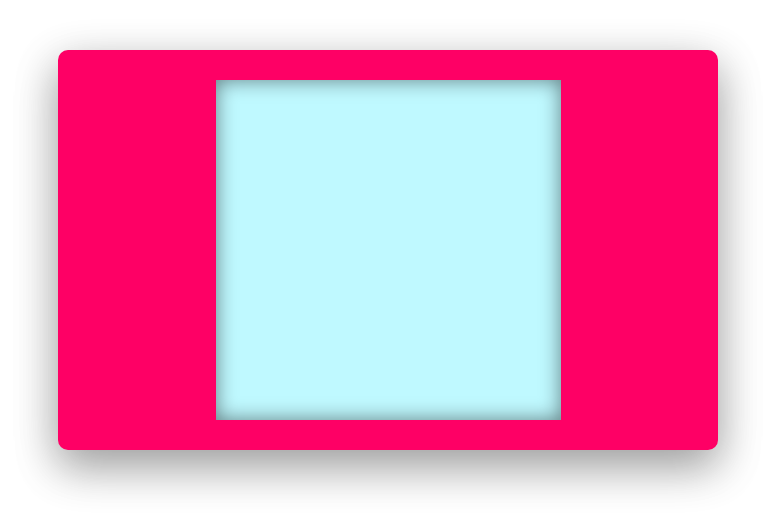
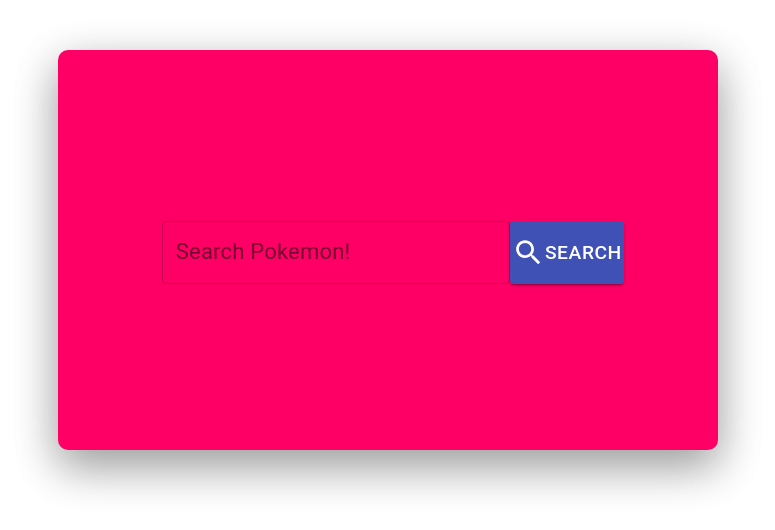
Before and after one commit to The-Shy7/smogondb, a React (Create React App) app: page / in a window 1280 px wide. Shown: the top 530 px of the page, without its empty margins (252-1027 px from the left). Built offline with nearby package versions, Linux system fonts and the light colour scheme.

Commit message:
Trying to render sprites

```diff
--- a/src/App.js
+++ b/src/App.js
@@ -6,30 +6,52 @@
 import { Search } from '@material-ui/icons';
 
 function App() {
-  const [mon, setMon] = useState([])
+  const [mons, setMon] = useState([])
   const [text, setText] = useState('')
+  const [loading, setLoading] = useState(false)
 
   async function getMons() {
+    setLoading(true)
+    setMon([])
     let url = 'https://pokeapi.co/api/v2/pokemon/'
     const numMon = 721
     url += '' + numMon + '/'
     const r = await fetch(url)
     const body = await r.json()
-    setMon(body.sprites.front_default)
+    setMon(body)
+    setText('')
+    setLoading(false)
   }
 
   return (
     <div className="App">
-      <PokeList
-        onKeyPress={e=> {
-          if(e.key==='Enter') getMons()
-        }}
-      />
+      <header className="App-header">
+        <div className="input-wrap">
+          <TextField fullWidth variant="outlined"
+            label="Search Pokemon!"
+            value={text}
+            onChange={e=> setText(e.target.value)}
+            onKeyPress={e=> {
+              if(e.key==='Enter') getMons()
+            }}
+          />
+          <Button variant="contained" color="primary"
+            onClick={getMons}>
+            <Search />
+            Search
+          </Button>
+        </div>
+      </header>
+      {loading && <LinearProgress />}
+
+      <div className="memes">
+        {mons.map((mon,i)=> <Pokemon key={i} {...mon} />)}
+      </div>
     </div>
   );
 }
 
-function PokeList() {
+function Pokemon() {
   return (<div className="poke-list">
 
   </div>
```
